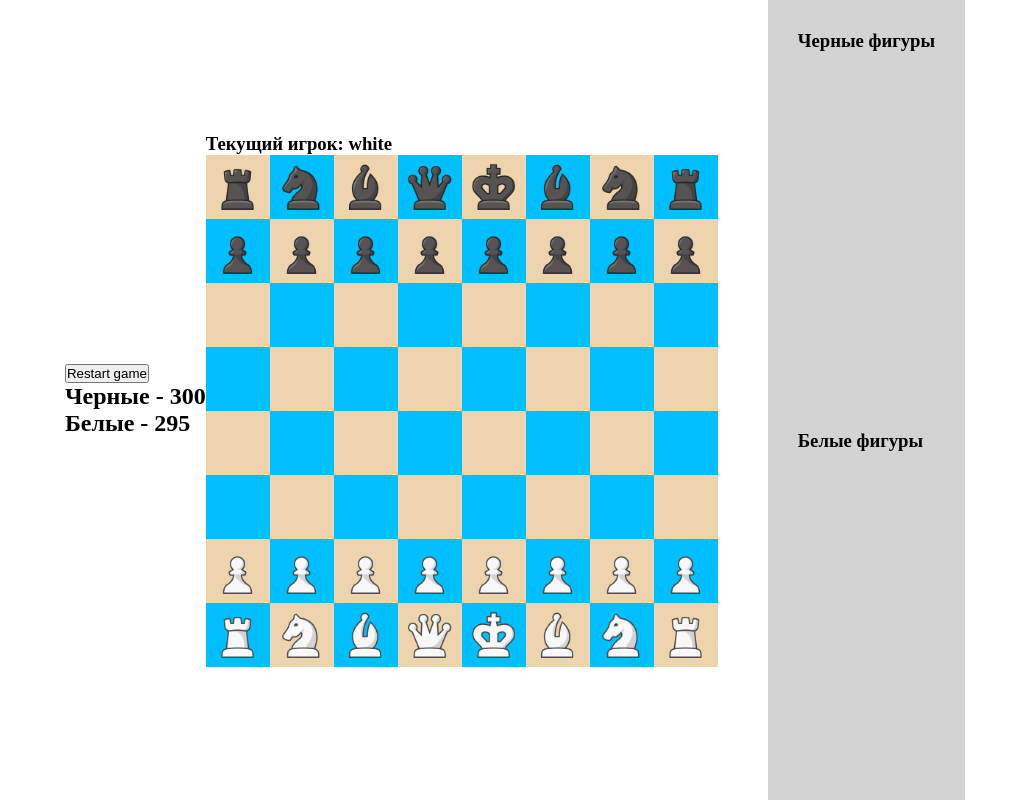
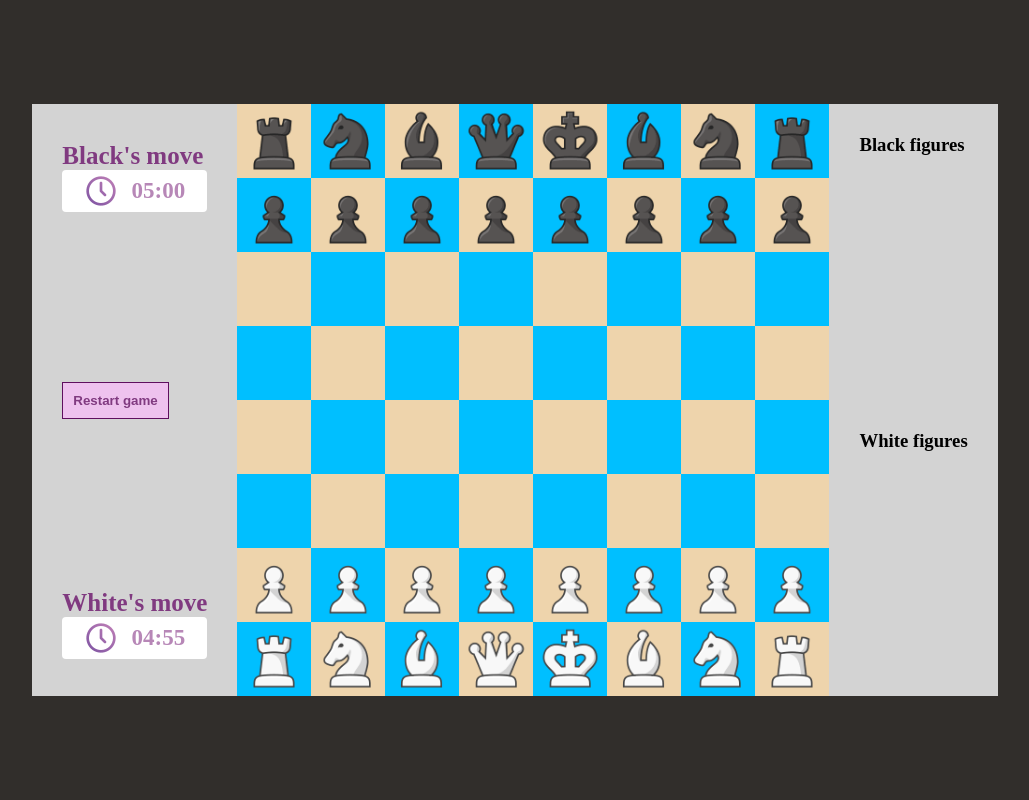
Before and after one commit to Emil-Haraiev/Chess, a React (Create React App) app: page / in a window 1280 px wide. Shown: the whole page, without its empty margins (125-1154 px from the left). Built offline with nearby package versions, Linux system fonts and the light colour scheme.

Commit message:
New styles & timer

```diff
--- a/src/App.css
+++ b/src/App.css
@@ -1,6 +1,7 @@
 * {
     margin: 0;
     padding: 0;
+
 }
 
 .app {
@@ -9,26 +10,27 @@
     display: flex;
     justify-content: center;
     align-items: center;
+    background-color: #312e2b;
 }
 
 .board {
-    width: calc(64px * 8);
-    height: calc(64px * 8);
+    width: calc(74px * 8);
+    height: calc(74px * 8);
     display: flex;
     flex-wrap: wrap;
 }
 
 .cell {
-    width: 64px;
-    height: 64px;
+    width: 74px;
+    height: 74px;
     display: flex;
     justify-content: center;
     align-items: center;
 }
 
 .cell img {
-    width: 55px;
-    height: 55px;
+    width: 70px;
+    height: 70px;
     position: relative;
 }
 
@@ -41,19 +43,70 @@
 }
 
 .selected {
-    background-color: brown;
+    background-color: #ffef25;
 }
 
 .available {
     height: 12px;
     width: 12px;
     border-radius: 50%;
-    background-color: green;
+    background-color: #40c240;
 }
 
 .lost {
-    height: calc(50vh - 60px);
+    height: 236px;
     padding: 30px;
-    margin-left: 50px;
     background-color: lightgray;
 }
+.lostWrap {
+    display: flex;
+    flex-wrap: wrap;
+    margin-top: 5px;
+    height: 15px;
+    width: 80px;
+
+}
+.timerWrapper{
+    height: 532px;
+    padding: 30px;
+    background-color: lightgray;
+    display: flex;
+    justify-content: center;
+    align-items: center;
+}
+
+.timeWrap{
+    display: flex;
+    /*border: 2px solid;*/
+    justify-content: center;
+    align-items: center;
+    background-color: white;
+    padding: 5px 10px;
+    border-radius: 4px;
+}
+
+.timeWrap img{
+    margin-right: 15px;
+}
+
+.time{
+    font-weight: bold;
+    font-size: 23px;
+    color: #b787b7;
+}
+
+button{
+    padding: 10px 10px;
+    margin-top: 170px;
+    margin-bottom: 170px;
+    background-color: #eec2ee;
+    color: #803a80;
+    border: 1px solid #5e0f5e;
+    font-weight: bold;
+}
+
+.title{
+    font-weight: bold;
+    color: #803a80;
+    font-size: 25px;
+}
--- a/src/App.tsx
+++ b/src/App.tsx
@@ -31,10 +31,12 @@ const App = () => {
 
     return (
         <div className="app">
-            <Timer
-                restart={restart}
-                currentPlayer={currentPlayer}
-            />
+            <div className='timerWrapper'>
+                <Timer
+                    restart={restart}
+                    currentPlayer={currentPlayer}
+                />
+            </div>
             <BoardComponent
                 board={board}
                 setBoard={setBoard}
@@ -43,11 +45,11 @@ const App = () => {
             />
             <div>
                 <LostFigures
-                    title="Черные фигуры"
+                    title="Black figures"
                     figures={board.lostBlackFigures}
                 />
                 <LostFigures
-                    title="Белые фигуры"
+                    title="White figures"
                     figures={board.lostWhiteFigures}
                 />
             </div>
--- a/src/components/BoardComponent.tsx
+++ b/src/components/BoardComponent.tsx
@@ -8,32 +8,31 @@ interface BoardProps {
     board: Board;
     setBoard: (board: Board) => void;
     currentPlayer: Player | null;
-    swapPlayer: () => void
+    swapPlayer: () => void;
 }
 
 const BoardComponent: FC<BoardProps> = ({board, setBoard, currentPlayer, swapPlayer}) => {
-    const [selectedCell, setSelectedCell] = useState<Cell | null>(null)
+    const [selectedCell, setSelectedCell] = useState<Cell | null>(null);
 
     function click(cell: Cell) {
         if (selectedCell && selectedCell !== cell && selectedCell.figure?.canMove(cell)) {
             selectedCell.moveFigure(cell);
             swapPlayer()
             setSelectedCell(null);
+            updateBoard()
         } else {
             if (cell.figure?.color === currentPlayer?.color) {
                 setSelectedCell(cell);
             }
         }
-
     }
 
     useEffect(() => {
         highlightCells()
     }, [selectedCell])
 
-
     function highlightCells() {
-        board.highlightCells(selectedCell);
+        board.highlightCells(selectedCell)
         updateBoard()
     }
 
@@ -44,18 +43,20 @@ const BoardComponent: FC<BoardProps> = ({board, setBoard, currentPlayer, swapPla
 
     return (
         <div>
-            <h3>Текущий игрок: {currentPlayer?.color}</h3>
-            <div className='board'>
+            {/*<h3>Current player {currentPlayer?.color}</h3>*/}
+            <div className="board">
                 {board.cells.map((row, index) =>
                     <React.Fragment key={index}>
                         {row.map(cell =>
-                            <CellComponent cell={cell} key={cell.id}
-                                           click={click}
-                                           selected={cell.x === selectedCell?.x && cell.y === selectedCell?.y}/>
+                            <CellComponent
+                                click={click}
+                                cell={cell}
+                                key={cell.id}
+                                selected={cell.x === selectedCell?.x && cell.y === selectedCell?.y}
+                            />
                         )}
                     </React.Fragment>
                 )}
-
             </div>
         </div>
     );
--- a/src/components/CellComponenet.tsx
+++ b/src/components/CellComponenet.tsx
@@ -4,16 +4,18 @@ import {Cell} from "../modules/Cell";
 interface CellProps {
     cell: Cell;
     selected: boolean;
-    click: (cell: Cell) => void
+    click: (cell: Cell) => void;
 }
 
 const CellComponent: FC<CellProps> = ({cell, selected, click}) => {
     return (
-        <div className={['cell', cell.color, selected ? 'selected' : ''].join(' ')}
-             onClick={() => click(cell)} style={{background: cell.available && cell.figure ? 'green' : ''}}>
-
-            {cell.available && !cell.figure && <div className="available"></div>}
-            {cell.figure?.logo && <img src={cell.figure.logo}/>}
+        <div
+            className={['cell', cell.color, selected ? "selected" : ''].join(' ')}
+            onClick={() => click(cell)}
+            style={{background: cell.available && cell.figure ? 'green' : ''}}
+        >
+            {cell.available && !cell.figure && <div className={"available"}/>}
+            {cell.figure?.logo && <img src={cell.figure.logo} alt=""/>}
         </div>
     );
 };
--- a/src/components/LostFigures.tsx
+++ b/src/components/LostFigures.tsx
@@ -1,20 +1,23 @@
 import React, {FC} from 'react';
 import {Figure} from "../modules/figures/Figure";
-
+import '../App.css'
 interface LostFiguresProps {
     title: string;
     figures: Figure[]
 }
 
 const LostFigures: FC<LostFiguresProps> = ({title, figures}) => {
+
     return (
         <div className='lost'>
             <h3>{title}</h3>
-            {figures.map(figure =>
-                <div key={figure.id}>
-                    {figure.name} {figure.logo && <img width={20} height={20} src={figure.logo}/>}
-                </div>
-            )}
+            <div className='lostWrap'>
+                {figures.map(figure =>
+                    <div  key={figure.id}>
+                        {figure.logo && <img width={20} height={20} src={figure.logo}/>}
+                    </div>
+                )}
+            </div>
         </div>
     );
 };
--- a/src/components/Timer.tsx
+++ b/src/components/Timer.tsx
@@ -1,7 +1,7 @@
 import React, {FC, useEffect, useRef, useState} from 'react';
 import {Player} from "../modules/Player";
 import {Colors} from "../modules/Colors";
-
+import time from '../assets/time.png';
 interface TimerProps {
     currentPlayer: Player | null;
     restart: () => void;
@@ -27,6 +27,7 @@ const Timer: FC<TimerProps> = ({currentPlayer, restart}) => {
     function decrementBlackTimer() {
         setBlackTime(prev => prev - 1)
     }
+
     function decrementWhiteTimer() {
         setWhiteTime(prev => prev - 1)
     }
@@ -37,13 +38,37 @@ const Timer: FC<TimerProps> = ({currentPlayer, restart}) => {
         restart()
     }
 
+    const blackMinutes = Math.floor(blackTime / 60);
+    const blackSeconds = blackTime % 60;
+
+
+    const whiteMinutes = Math.floor(whiteTime / 60);
+    const whiteSeconds = whiteTime % 60;
+
+
+    const formatTime = (minutes: number, seconds: number) => {
+        return `${minutes.toString().padStart(2, "0")}:${seconds.toString().padStart(2, "0")}`;
+    };
+
     return (
         <div>
             <div>
+                <div className='title'>Black's move</div>
+                <div className='timeWrap'>
+                    <img src={time} alt="time"/>
+                    <div className='time'>{formatTime(blackMinutes, blackSeconds)}</div>
+                </div>
+            </div>
+            <div>
                 <button onClick={handleRestart}>Restart game</button>
             </div>
-            <h2>Черные - {blackTime}</h2>
-            <h2>Белые - {whiteTime}</h2>
+            <div>
+                <div className='title' >White's move</div>
+                <div className='timeWrap'>
+                    <img src={time} alt="time"/>
+                    <div className='time'>{formatTime(whiteMinutes, whiteSeconds)}</div>
+                </div>
+            </div>
         </div>
     );
 };
--- a/src/modules/Board.ts
+++ b/src/modules/Board.ts
@@ -87,9 +87,6 @@ export class Board {
         new Rook(Colors.WHITE, this.getCell(7, 7))
     }
 
-    // public addFisherFigures() {
-    //
-    // }
 
     public addFigures() {
         this.addPawns()
```
Also changed, not shown: src/assets/time.png (added).
